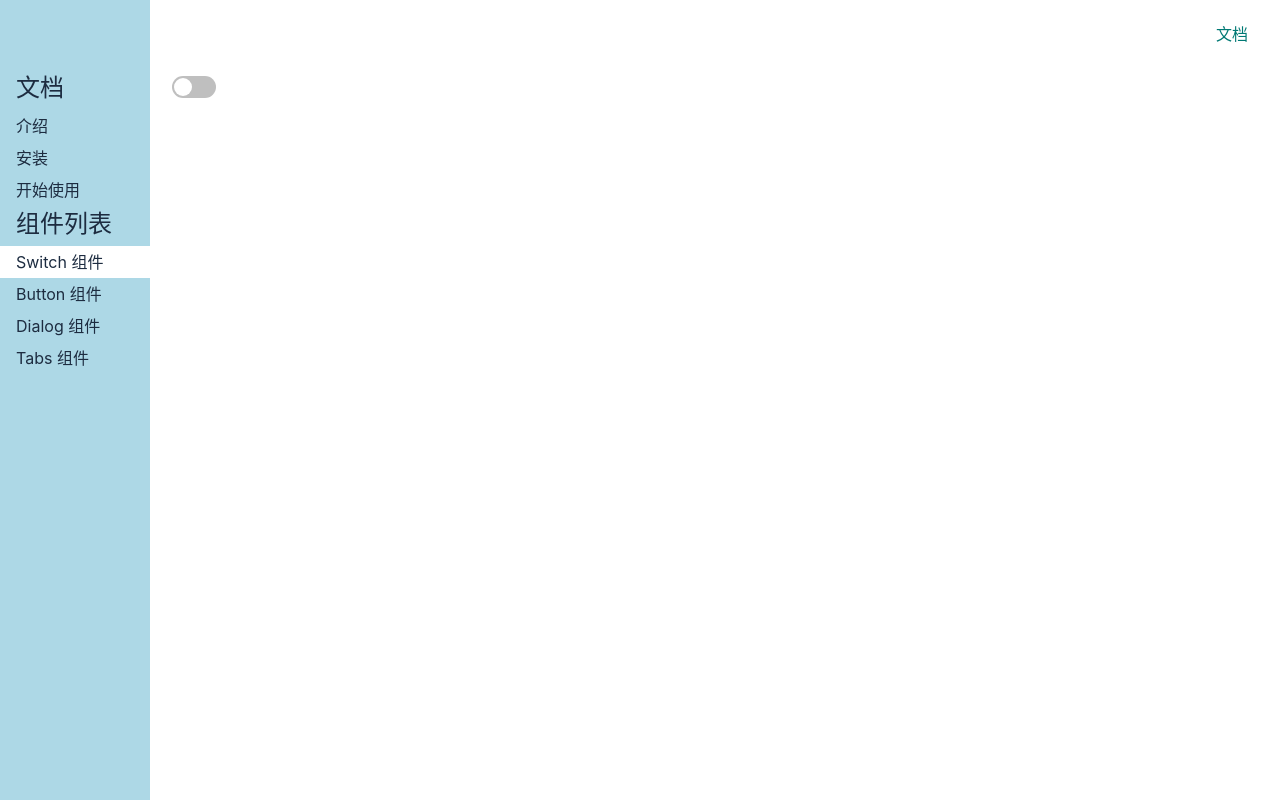
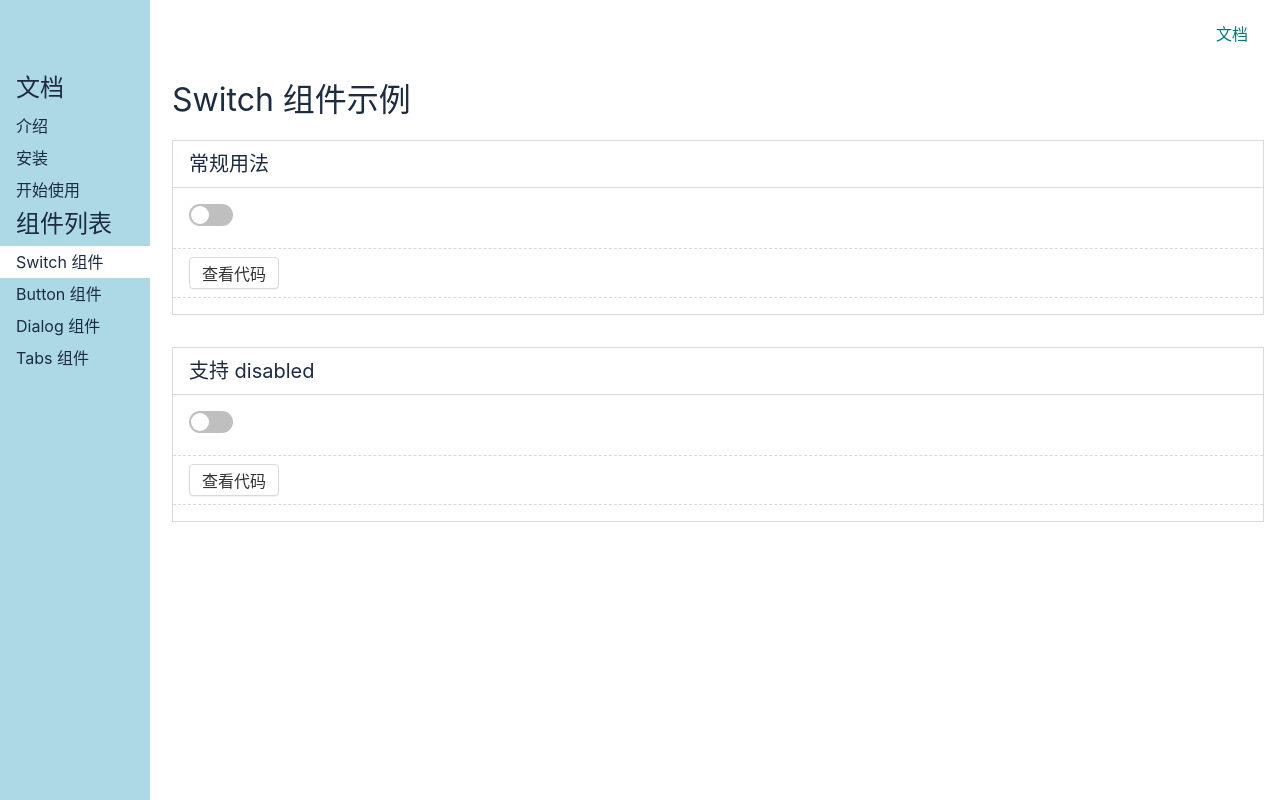
Before and after one commit to qinggge/alen2-ui-source, a Vue app: page /#/doc/switch in a window 1280 px wide. Built offline with nearby package versions, Linux system fonts and the light colour scheme.

Commit message:
展示源代码

```diff
--- a/src/components/SwitchDemo.vue
+++ b/src/components/SwitchDemo.vue
@@ -1,16 +1,84 @@
 <template>
   <div>
-    <Switch v-model:value="bool"/>
+    <h1>Switch 组件示例 </h1>
+    <div class="demo">
+      <h2>常规用法</h2>
+      <div class="demo-component">
+        <SwitchDemo1 />
+      </div>
+      <div class="demo-actions">
+        <Button>查看代码</Button>
+      </div>
+      <div class="demo-code">
+        <pre>{{SwitchDemo1.__sourceCode}}</pre>
+      </div>
+    </div>
+    <div class="demo">
+      <h2>支持 disabled </h2>
+      <div class="demo-component">
+        <SwitchDemo2 />
+      </div>
+      <div class="demo-actions">
+        <Button>查看代码</Button>
+      </div>
+      <div class="demo-code">
+        <pre>{{SwitchDemo2.__sourceCode}}</pre>
+      </div>
+    </div>
   </div>
 </template>
 <script lang="ts">
 import Switch from '../lib/Switch.vue'
+import Button from '../lib/Button.vue'
+import SwitchDemo1 from './SwitchDemo1.vue'
+import SwitchDemo2 from './SwitchDemo2.vue'
+
 import { ref } from 'vue'
 export default {
-  components: {Switch},
+  components: {
+    Switch,
+    Button,
+    SwitchDemo1,
+    SwitchDemo2,
+  },
   setup() {
     const bool = ref(false);
-    return {bool};
-  },
+    return {
+      bool, SwitchDemo1, SwitchDemo2,
+    }
+  }
 }
 </script>
+
+<style lang="scss" scoped>
+$border-color: #d9d9d9;
+.demo {
+  border: 1px solid $border-color;
+  margin: 16px 0 32px;
+
+  > h2 {
+    font-size: 20px;
+    padding: 8px 16px;
+    border-bottom: 1px solid $border-color;
+  }
+
+  &-component {
+    padding: 16px;
+  }
+
+  &-actions {
+    padding: 8px 16px;
+    border-top: 1px dashed $border-color;
+  }
+
+  &-code {
+    padding: 8px 16px;
+    border-top: 1px dashed $border-color;
+    > pre {
+      line-height: 1.1;
+      font-family: Consolas, 'Courier New', Courier, monospace;
+      margin: 0;
+    }
+  }
+}
+</style>
--- /dev/null
+++ b/src/components/SwitchDemo1.vue
@@ -0,0 +1,22 @@
+<demo>
+常规用法
+</demo>
+<template>
+  <Switch v-model:value="bool" />
+</template>
+
+<script lang="ts">
+import Switch from '../lib/Switch.vue'
+import { ref } from 'vue'
+export default {
+  components: {
+    Switch,
+  },
+  setup() {
+    const bool = ref(false)
+    return {
+      bool
+    }
+  }
+}
+</script>
--- /dev/null
+++ b/src/components/SwitchDemo2.vue
@@ -0,0 +1,22 @@
+<demo>
+支持disabled
+</demo>
+<template>
+  <Switch v-model:value="bool" disabled />
+</template>
+
+<script lang="ts">
+import Switch from '../lib/Switch.vue'
+import { ref } from 'vue'
+export default {
+  components: {
+    Switch,
+  },
+  setup() {
+    const bool = ref(false)
+    return {
+      bool
+    }
+  }
+}
+</script>
--- a/vite.config.js
+++ b/vite.config.js
@@ -1,5 +1,22 @@
 import { md } from './plugins/md';
+import fs from 'fs'
+import { baseParse } from '@vue/compiler-core'
 
 export default {
-  plugins: [md()]
+  plugins: [md()],
+  vueCustomBlockTransforms: {
+    demo: (options) => {
+      const { code, path } = options
+      const file = fs.readFileSync(path).toString()
+      const parsed = baseParse(file).children.find(n => n.tag === 'demo')
+      const title = parsed.children[0].content
+      const main = file.split(parsed.loc.source).join('').trim()
+      return `export default function (Component) {
+        Component.__sourceCode = ${
+        JSON.stringify(main)
+        }
+        Component.__sourceCodeTitle = ${JSON.stringify(title)}
+      }`.trim()
+    }
+  }
 };
```
